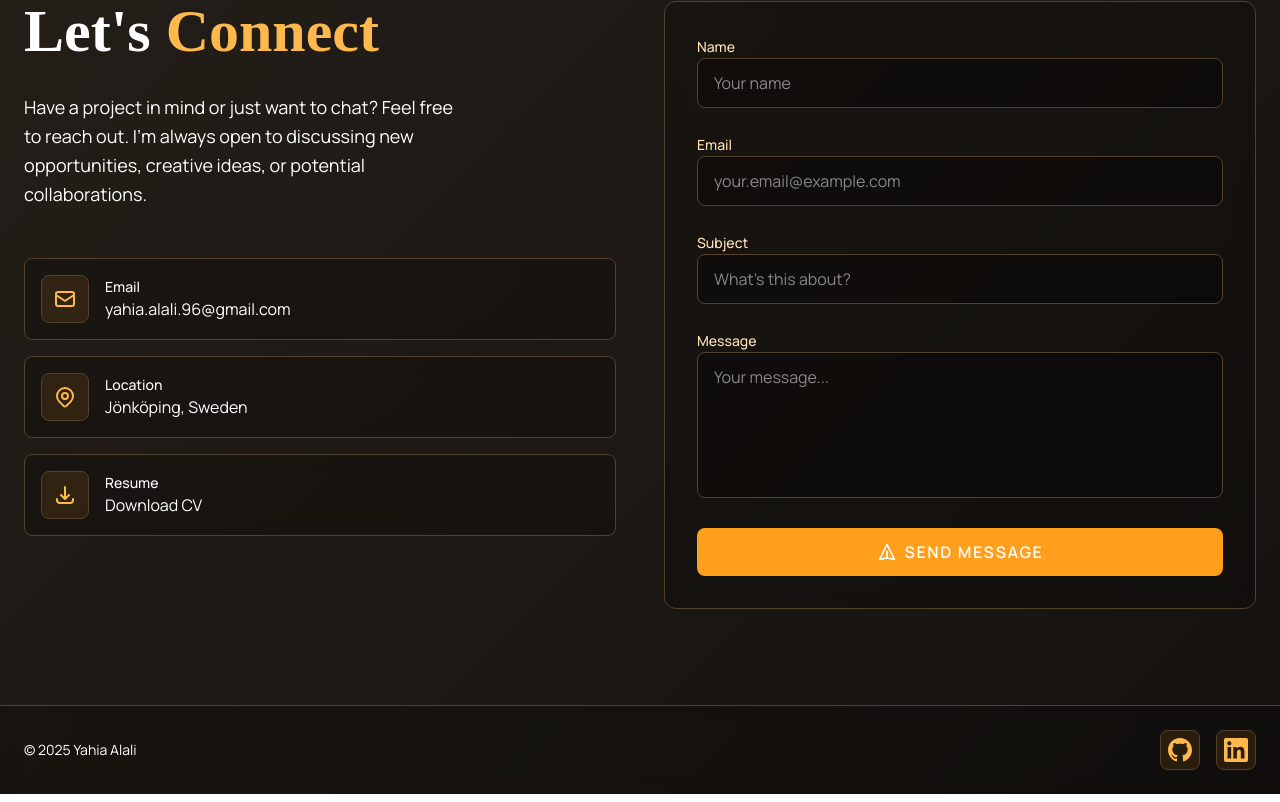
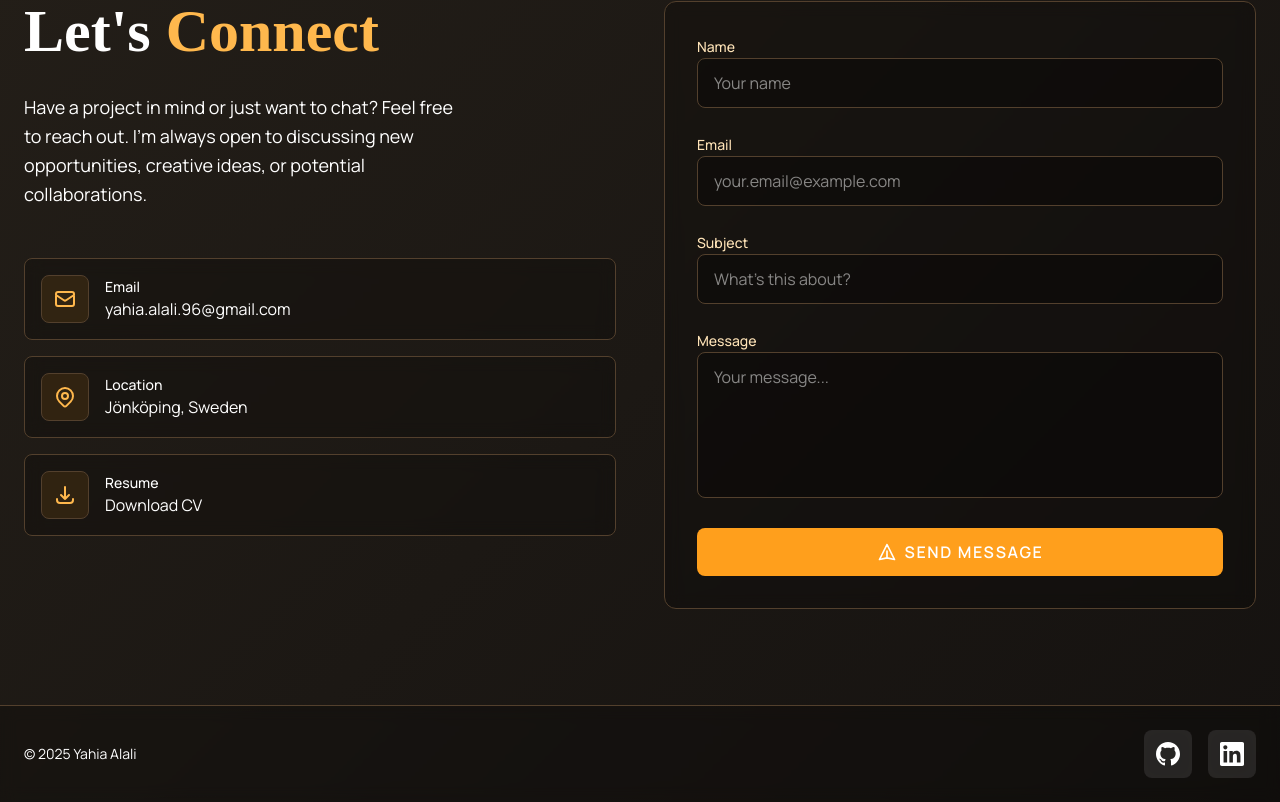
Before and after one commit to Yahia-dot/portfolio, a React (Vite) app: page /#/ in a window 1280 px wide. Shown: the part 2158-2960 px from the top of the page. Built offline with nearby package versions, Linux system fonts and the light colour scheme.

Commit message:
Update footer icons to match hero styling and remove highlights from projects

```diff
--- a/src/components/Footer.tsx
+++ b/src/components/Footer.tsx
@@ -34,9 +34,9 @@ export function Footer() {
               target="_blank"
               rel="noopener noreferrer"
               aria-label={socialLinks[0].ariaLabel}
-              className="w-10 h-10 rounded-lg bg-amber-500/10 border border-amber-500/20 hover:border-amber-500 flex items-center justify-center transition-all duration-300"
+              className="w-12 h-12 rounded-lg bg-white/10 backdrop-blur-sm flex items-center justify-center transition-all duration-300 hover:bg-amber-500 group"
             >
-              <div className="text-amber-400">
+              <div className="text-white transition-colors duration-300 group-hover:text-wood-900">
                 <GitHubIcon />
               </div>
             </a>
@@ -45,9 +45,9 @@ export function Footer() {
               target="_blank"
               rel="noopener noreferrer"
               aria-label={socialLinks[1].ariaLabel}
-              className="w-10 h-10 rounded-lg bg-amber-500/10 border border-amber-500/20 hover:border-amber-500 flex items-center justify-center transition-all duration-300"
+              className="w-12 h-12 rounded-lg bg-white/10 backdrop-blur-sm flex items-center justify-center transition-all duration-300 hover:bg-amber-500 group"
             >
-              <div className="text-amber-400">
+              <div className="text-white transition-colors duration-300 group-hover:text-wood-900">
                 <LinkedInIcon />
               </div>
             </a>
```
